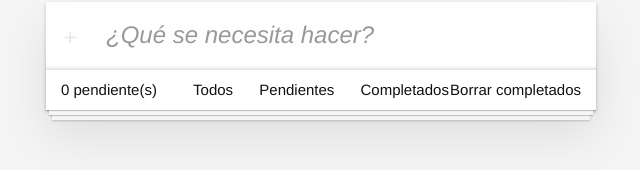
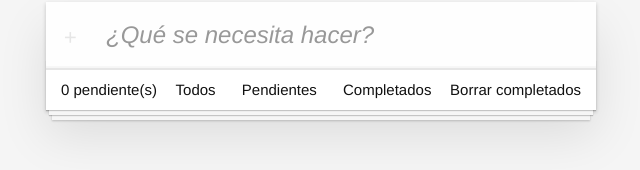
Before and after one commit to andresmdevco/todo-app, a website built with Vite: page index.html in a window 1280 px wide. Shown: the part 128-298 px from the top of the page, without its empty margins (319-959 px from the left). Built offline with nearby package versions, Linux system fonts and the light colour scheme.

Commit message:
style: adjust .filters layout

```diff
--- a/src/style.css
+++ b/src/style.css
@@ -294,21 +294,11 @@ body {
 	margin: 0;
 	padding: 0;
 	list-style: none;
-	position: absolute;
-	right: 0;
-	left: 0;
-}
-
-/*
-.filters {
-	margin: 0;
-	padding: 0;
-	list-style: none;
 	display: inline-block;
-	position: relative;
+    position: relative;
 	right: auto;
 	left: auto;
-} */
+}
 
 .filters li {
 	display: inline;
```
